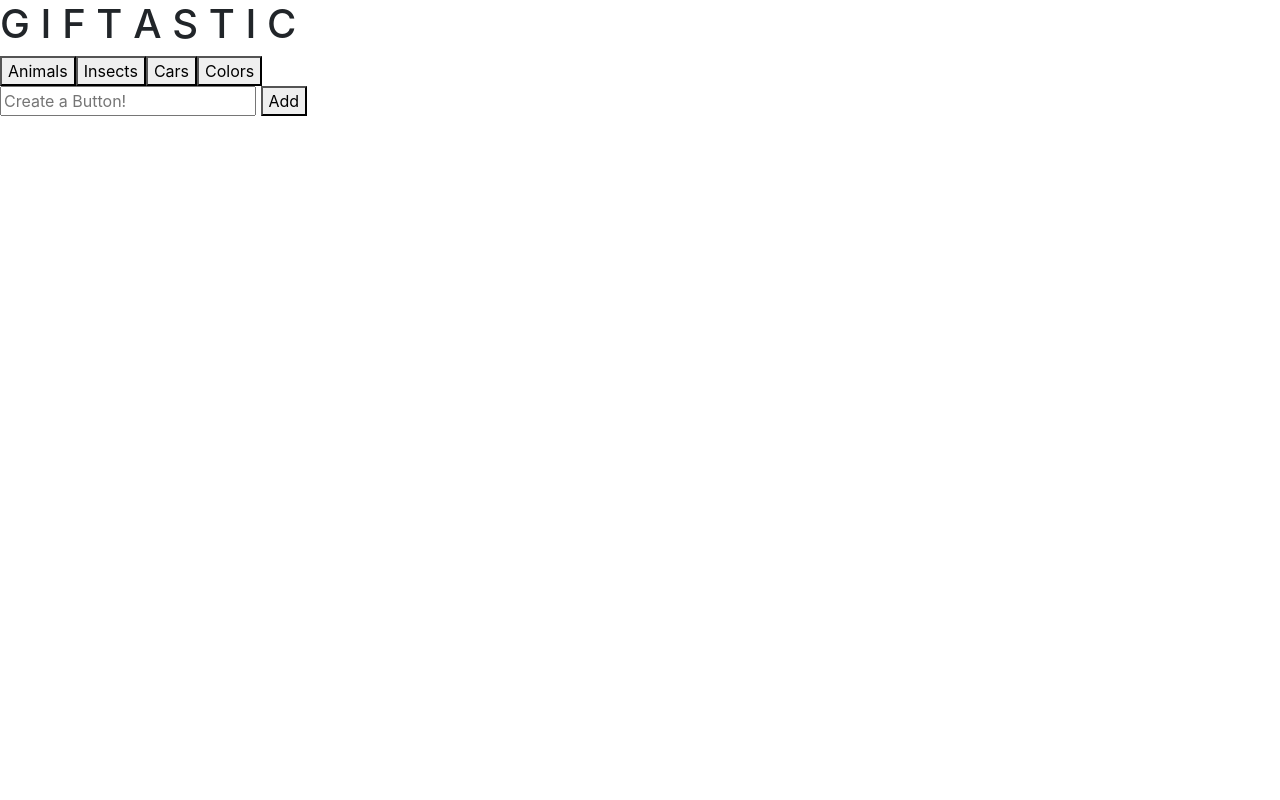
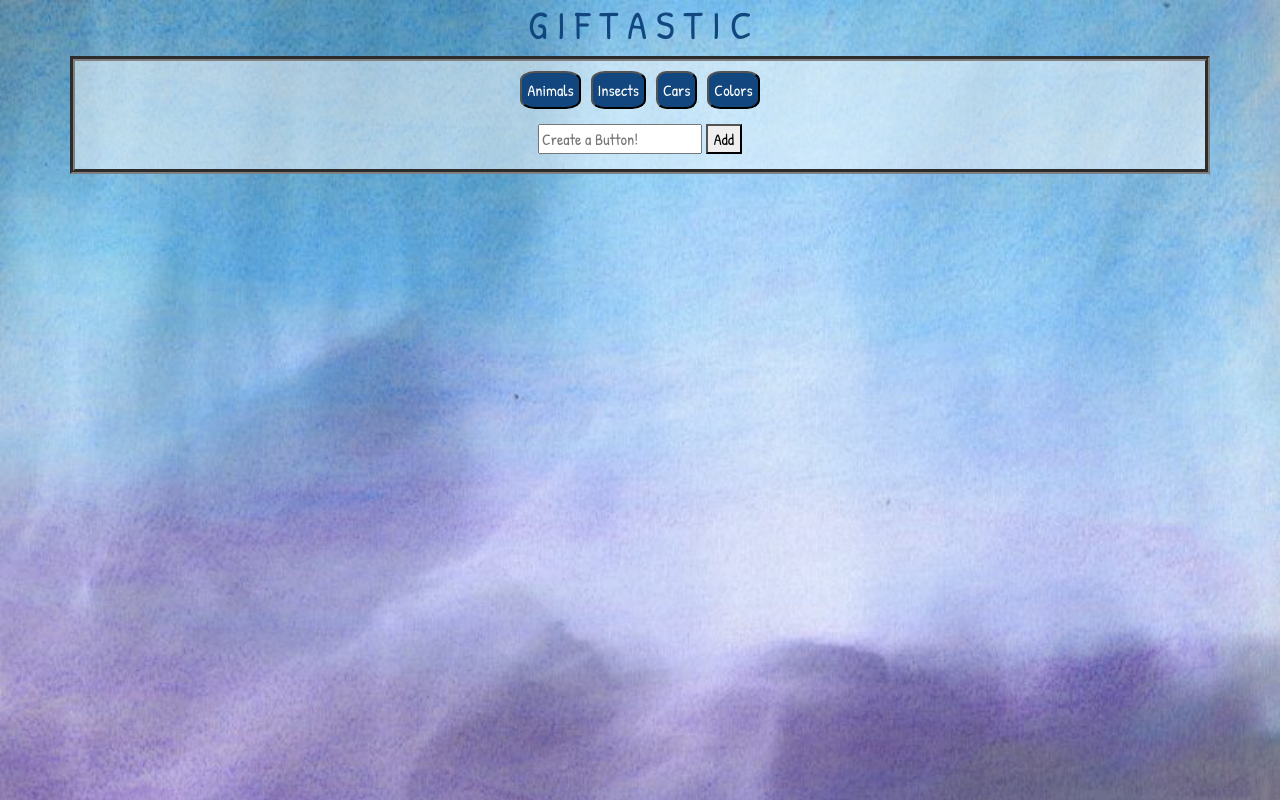
Before and after one commit to aj-reid14/GifTastic, a plain HTML site: page index.html in a window 1280 px wide. Drawn offline with nearby package versions, Linux system fonts and the light colour scheme.

Commit message:
added background image & styling to page

```diff
--- a/assets/css/style.css
+++ b/assets/css/style.css
@@ -0,0 +1,48 @@
+/* Fonts */
+
+body
+{
+    background-image: url("../images/background.jpg");
+    background-size: cover;
+    font-family: 'Patrick Hand', cursive;
+}
+
+#title
+{
+    text-align: center;
+    color: #11477E;
+}
+
+#content
+{
+    text-align: center;
+    background-color: rgba(255, 255, 255, 0.5);
+    width: 90%;
+    border: 5px groove gray;
+    margin: auto;
+}
+
+#button-area, #input-area, #gif-area
+{
+    margin: auto;
+    padding: 5px;
+    overflow: auto;
+    clear: both;
+}
+
+.topic-button
+{
+    background-color: #11477E;
+    color: white;
+    border-color: black;
+    border-radius: 25%;
+    margin: 5px;
+    padding: 5px;
+}
+
+.gif
+{
+    padding: auto;
+    margin: 10px;
+    border: 5px inset white;
+}
--- a/index.html
+++ b/index.html
@@ -6,27 +6,32 @@
     <title>GifTastic</title>
 
     <link rel="stylesheet" type="text/css" href="assets/css/reset.css">
+
+    <link rel="stylesheet" href="https://stackpath.bootstrapcdn.com/bootstrap/4.3.1/css/bootstrap.min.css"
+    integrity="sha384-ggOyR0iXCbMQv3Xipma34MD+dH/1fQ784/j6cY/iJTQUOhcWr7x9JvoRxT2MZw1T" crossorigin="anonymous">
+
+    <link href="https://fonts.googleapis.com/css?family=Patrick+Hand&display=swap" rel="stylesheet">
     <link rel="stylesheet" type="text/css" href="assets/css/style.css">
-    <link rel="stylesheet" href="https://stackpath.bootstrapcdn.com/bootstrap/4.3.1/css/bootstrap.min.css"
-        integrity="sha384-ggOyR0iXCbMQv3Xipma34MD+dH/1fQ784/j6cY/iJTQUOhcWr7x9JvoRxT2MZw1T" crossorigin="anonymous">
 
 
     <script src="https://cdnjs.cloudflare.com/ajax/libs/jquery/3.2.1/jquery.min.js"></script>
 </head>
 
 <body>
-    <h1>G I F T A S T I C</h1>
 
-    <div id="content" class="row">
+    <h1 id="title">G I F T A S T I C</h1>
 
-        <div id="button-area" class="col-md-8"></div>
+    <div id="content" class="container">
 
-        <div id="input-area" class="col-md-8">
+        <div class="row">
+            <section id="button-area" class="col-md-12"></section>
 
-            <input id="input-box" type="text" placeholder="Create a Button!">
-            <button id="input-button" type="submit">Add</button>
+            <section id="input-area">
+                <input id="input-box" type="text" placeholder="Create a Button!">
+                <button id="input-button" type="submit">Add</button>
+            </section>
+        </div>
 
-        </div>
 
         <div id="gif-area" class="col-md-8"></div>
 
```
Also changed, not shown: assets/images/background.jpg (added).
